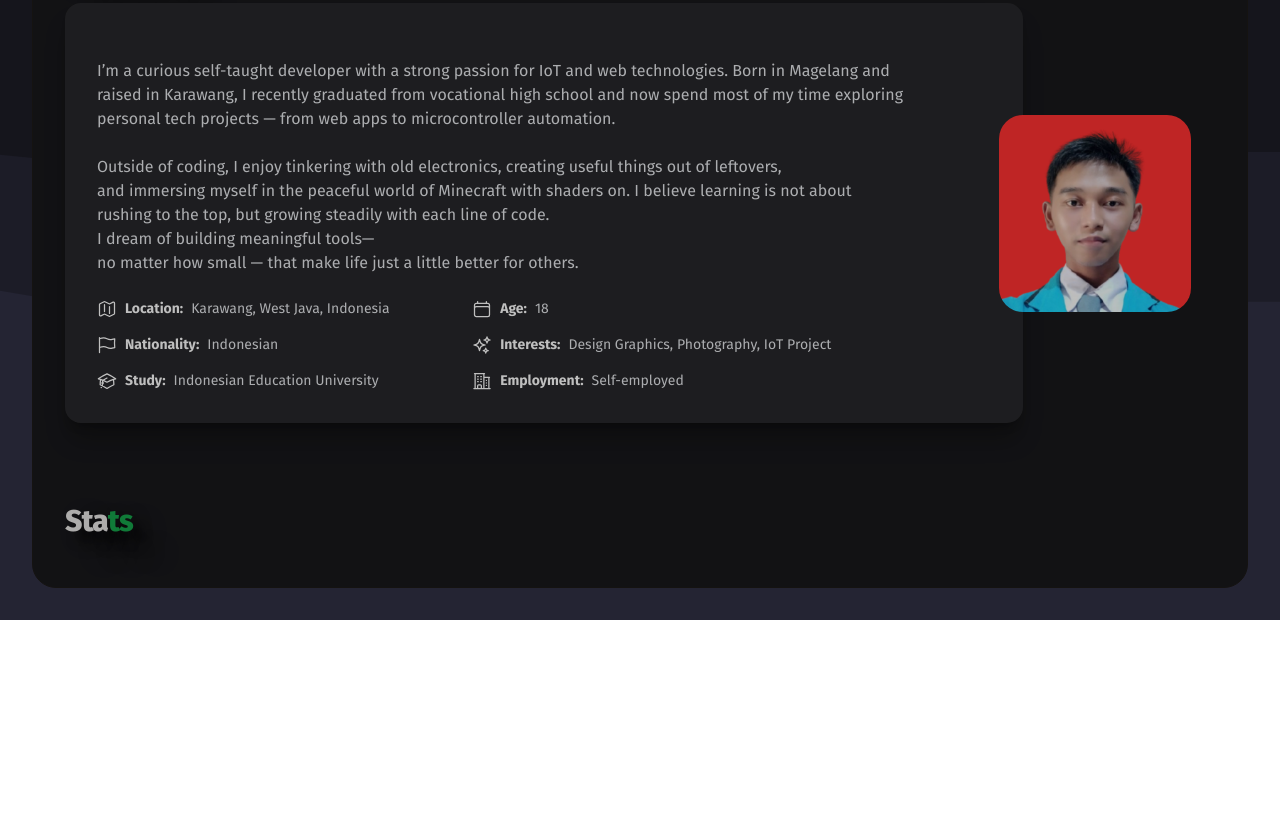
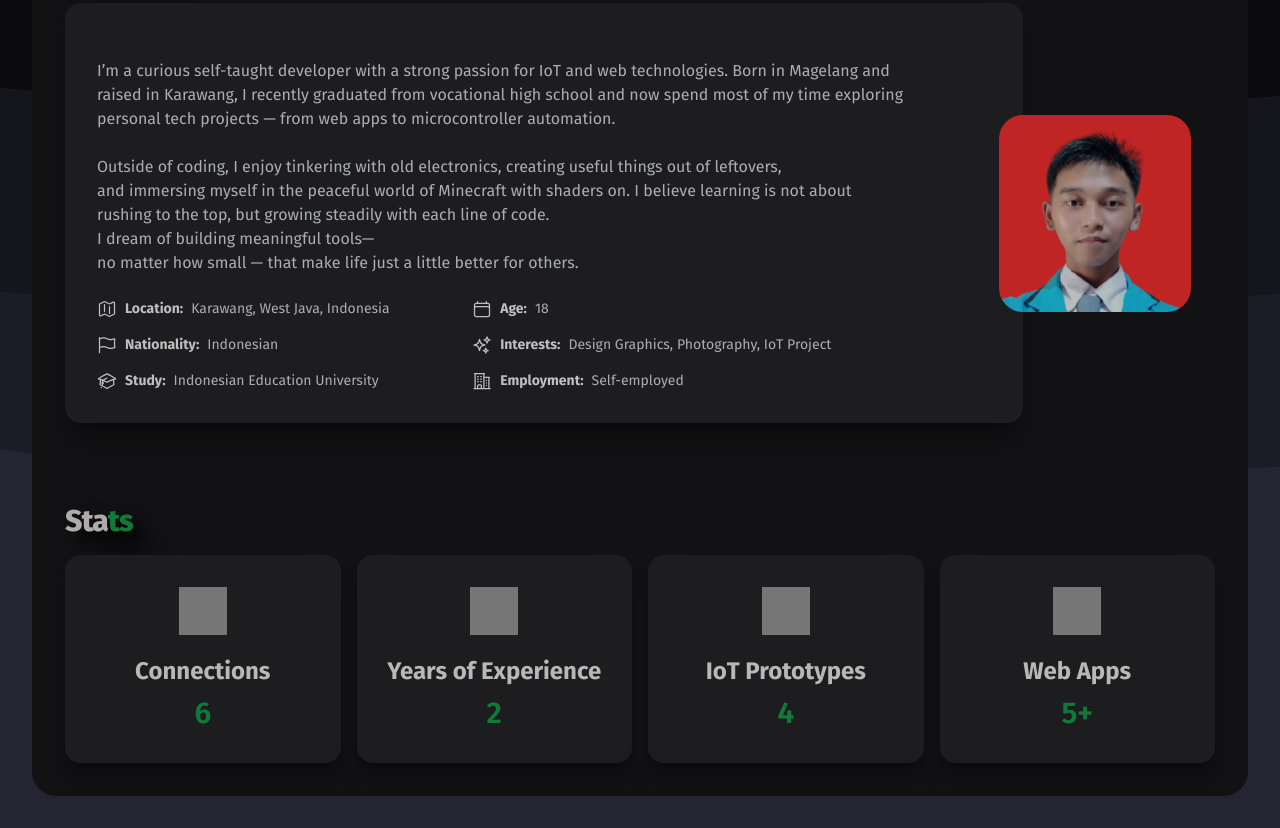
Before and after one commit to fnCodeee/fncodeee.github.io, a website: page index.html in a window 1280 px wide. Shown: the part 742-1570 px from the top of the page. Before the commit the page ends 1362 px from the top, so only its background shows below. Drawn offline with nearby package versions, Linux system fonts and the light colour scheme; grey boxes are pictures that could not be loaded; a web font is replaced by a local one.

Commit message:
update (stats): add icons with simple-icons CDN

```diff
--- a/index.html
+++ b/index.html
@@ -36,7 +36,7 @@
  <body>
   <div id="__next">
    <div
-    style="background-image: url('/assets/waves1.svg')"
+    style="background-image: url('./assets/waves1.svg')"
     class="flex min-h-screen w-screen justify-center bg-striped-background bg-cover bg-no-repeat p-0 sm:p-8 text-white"
    >
     <main
@@ -167,6 +167,10 @@
           Sta<span class="text-green-600">ts</span>
          </h2>
         </div>
+
+        <div id="stats__container" class="grid grid-cols-1 gap-4 md:grid-cols-4">
+         <script src="./module/stats.js"></script>
+        </div>
        </div>
       </section>
      </div>
--- /dev/null
+++ b/module/stats.js
@@ -0,0 +1,40 @@
+const values = [
+  {
+    id: 1,
+    icon: "theconversation",
+    title: "Connections",
+    value: "6",
+  },
+  {
+    id: 2,
+    icon: "googlecalendar",
+    title: "Years of Experience",
+    value: "2",
+  },
+  {
+    id: 3,
+    icon: "espressif",
+    title: "IoT Prototypes",
+    value: "4",
+  },
+  {
+    id: 4,
+    icon: "createreactapp",
+    title: "Web Apps",
+    value: "5+",
+  },
+];
+
+const stats = document.getElementById("stats__container");
+
+for (let i = 0; i < values.length; i++) {
+  const div = document.createElement("div");
+  const iconUrl = `https://cdn.simpleicons.org/${values[i].icon}/gray`;
+  div.className = "flex flex-col py-8 items-center gap-2 bg-zinc-800 p-4 rounded-2xl shadow-xl shadow-black/30";
+  div.innerHTML = `
+    <img class="w-12 h-12" src="${iconUrl}" alt="${values[i].title}">
+    <span class="text-2xl mt-3 font-bold text-stone-100">${values[i].title}</span>
+    <span class="text-3xl text-green-600 font-semibold">${values[i].value}</span>
+  `;
+  stats.appendChild(div);
+}
```
Also changed, not shown: package.json (+1 -46 lines), assets/statsIcon/createreactapp.svg (added), assets/statsIcon/espressif.svg (added), assets/statsIcon/googlecalendar.svg (added), assets/statsIcon/theconversation.svg (added), module/type.js (added), 1 other file.
